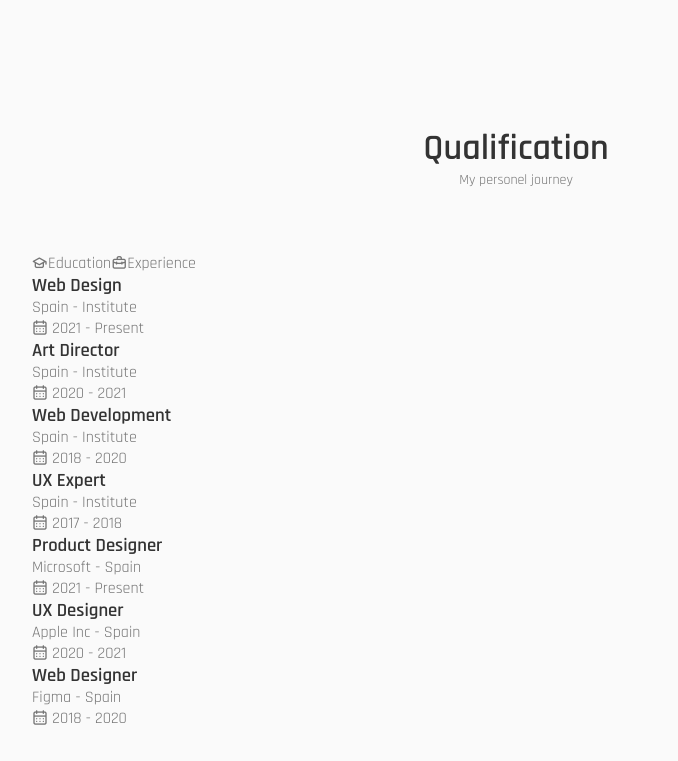
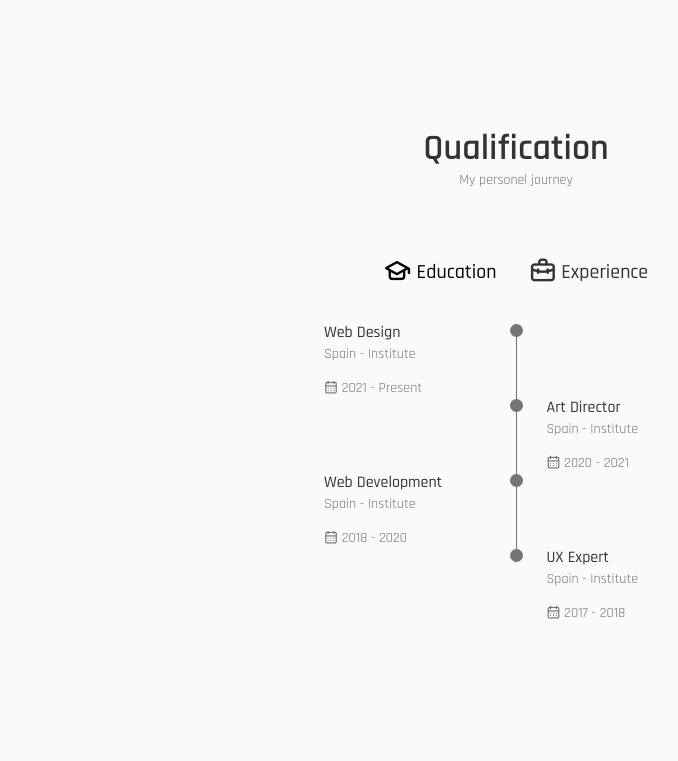
Before and after one commit to Na-David/Portfolio, a React (Create React App) app: page / in a window 1280 px wide. Shown: the part 2393-3154 px from the top of the page, without its empty margins (124-802 px from the left). After the commit the page ends 3047 px from the top, so only its background shows below. Built offline with nearby package versions, Linux system fonts and the light colour scheme; the HTML template or start-up script is replaced by a standard one.

Commit message:
css - qualification

```diff
--- a/src/components/Qualification/Qualification.css
+++ b/src/components/Qualification/Qualification.css
@@ -0,0 +1,81 @@
+.qualification__container {
+    max-width: 768px;
+}
+
+.qualification__tabs {
+    display: flex;
+    justify-content: center;
+    margin-bottom: var(--mb-2);
+}
+
+.qualification__button {
+    font-size: var(--h3-font-size);
+    font-weight: var(--font-medium);
+    color: var(--title-color);
+    margin: 0 var(--mb-1);
+    cursor: pointer;
+}
+
+.qualification__button:hover {
+    color: var(--title-color-dark);
+}
+
+.qualification__icon {
+    font-size: 1.8rem;
+    margin-right: var(--mb-0-25);
+}
+
+.qualification__active {
+    color: var(--title-color-dark);
+}
+
+.qualification__sections {
+    display: grid;
+    grid-template-columns: 0.5fr;
+    justify-content: center;
+}
+
+.qualification__content {
+    display: none;
+}
+
+.qualification__content-active {
+    display: block;
+}
+
+.qualification__data {
+    display: grid;
+    grid-template-columns: 1fr max-content 1fr;
+    column-gap: 1.5rem;
+}
+
+.qualification__title {
+    font-size: var(--normal-font-size);
+    font-weight: var(--font-medium);
+}
+
+.qualification__subtitle {
+    display: inline-block;
+    font-size: var(--small-font-size);
+    margin-bottom: var(--mb-1);
+}
+
+.qualification__calender {
+    font-size: var(--small-font-size);
+}
+
+.qualification__rounder {
+    display: inline-block;
+    width: 13px;
+    height: 13px;
+    background-color: var(--text-color);
+    border-radius: 50%;
+}
+
+.qualification__line {
+    display: block;
+    width: 1px;
+    height: 100%;
+    background-color: var(--text-color);
+    transform: translate(6px, -7px);
+}
--- a/src/components/Qualification/Qualification.js
+++ b/src/components/Qualification/Qualification.js
@@ -2,10 +2,10 @@
 import "./Qualification.css";
 
 const Qualification = () => {
-  const [toggleState, setToggleState] = useState(1);
+  const [toggle, setToggle] = useState(1);
 
   const toggleTab = (index) => {
-    setToggleState(index);
+    setToggle(index);
   };
 
   return (
@@ -17,7 +17,7 @@
         <div className="qualification__tabs">
           <div
             className={
-              toggleState === 1
+              toggle === 1
                 ? "qualification__button qualification__active button--flex"
                 : "qualification__button button--flex"
             }
@@ -29,7 +29,7 @@
 
           <div
             className={
-              toggleState === 2
+              toggle === 2
                 ? "qualification__button qualification__active button--flex"
                 : "qualification__button button--flex"
             }
@@ -43,7 +43,7 @@
         <div className="qualification__sections">
           <div
             className={
-              toggleState === 1
+              toggle === 1
                 ? "qualification__content qualification__content-active"
                 : "qualification__content"
             }
@@ -122,7 +122,7 @@
 
           <div
             className={
-              toggleState === 2
+              toggle === 2
                 ? "qualification__content qualification__content-active"
                 : "qualification__content"
             }
```
